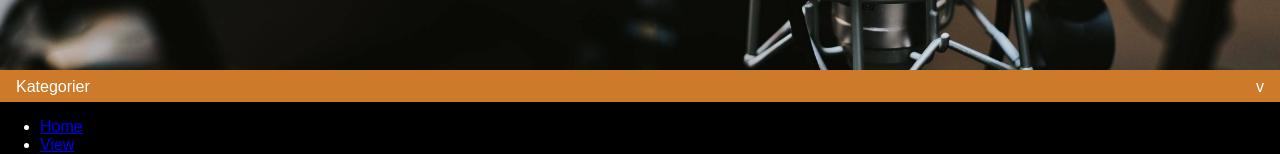
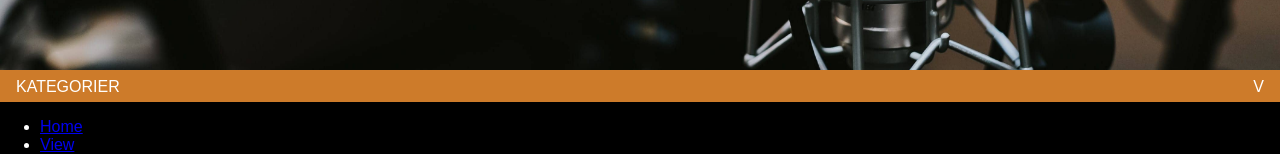
Before and after one commit to brooman/Kulturakademin, a React (Create React App) app: page / in a window 1280 px wide. Shown: the part 490-644 px from the top of the page. Built offline with nearby package versions, Linux system fonts and the light colour scheme; a web font is replaced by a local one.

Commit message:
Add state to change color on div when toggle

```diff
--- a/src/components/Categories/index.js
+++ b/src/components/Categories/index.js
@@ -9,6 +9,7 @@ class Categories extends Component {
 
     this.state = {
       isExpanded: false,
+      color: '',
       categories: [
         {
           id: 0,
@@ -69,7 +70,7 @@ class Categories extends Component {
 
   toggleExpanded = () => {
     this.setState(prevState => {
-      return { isExpanded: !prevState.isExpanded }
+      return { isExpanded: !prevState.isExpanded, color: '#242424' }
     })
   }
 
@@ -82,12 +83,18 @@ class Categories extends Component {
 
     return (
       <div>
-        <div className={styles.categories} onClick={this.toggleExpanded}>
+        <div
+          className={styles.categories}
+          style={{
+            backgroundColor: this.state.color,
+          }}
+          onClick={this.toggleExpanded}
+        >
           <div>Kategorier</div>
           <div>v</div>
         </div>
         <div className={dropdownStyles}>
-          <div>
+          <div className={styles.leftMenu}>
             {categories.map(category => {
               const { id, name, link } = category
               return (
@@ -97,7 +104,7 @@ class Categories extends Component {
               )
             })}
           </div>
-          <div>
+          <div className={styles.rightMenu}>
             {info.map(infoitem => {
               const { id, name, link } = infoitem
               return (
--- a/src/components/Categories/index.module.scss
+++ b/src/components/Categories/index.module.scss
@@ -2,6 +2,7 @@
 
 .categories {
   display: flex;
+  text-transform: uppercase;
   align-content: center;
   justify-content: space-between;
   width: 100%;
@@ -42,3 +43,19 @@
     text-decoration: none;
   }
 }
+
+.leftMenu {
+  background-color: $defaultDark;
+}
+
+.rightMenu {
+  background-color: $defaultLightDark;
+}
+
+.rightMenu,
+.leftMenu {
+  width: 50%;
+  display: flex;
+  flex-direction: column;
+  align-items: flex-start;
+}
```
